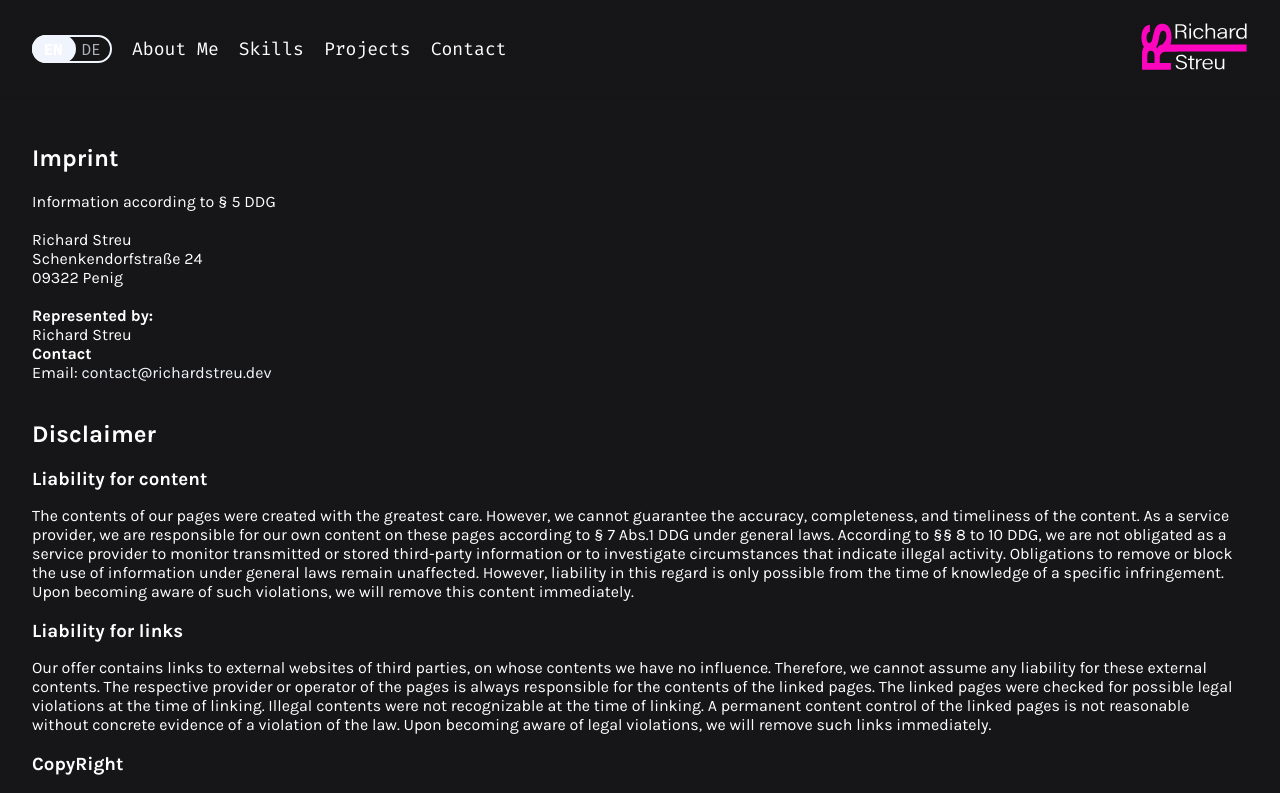
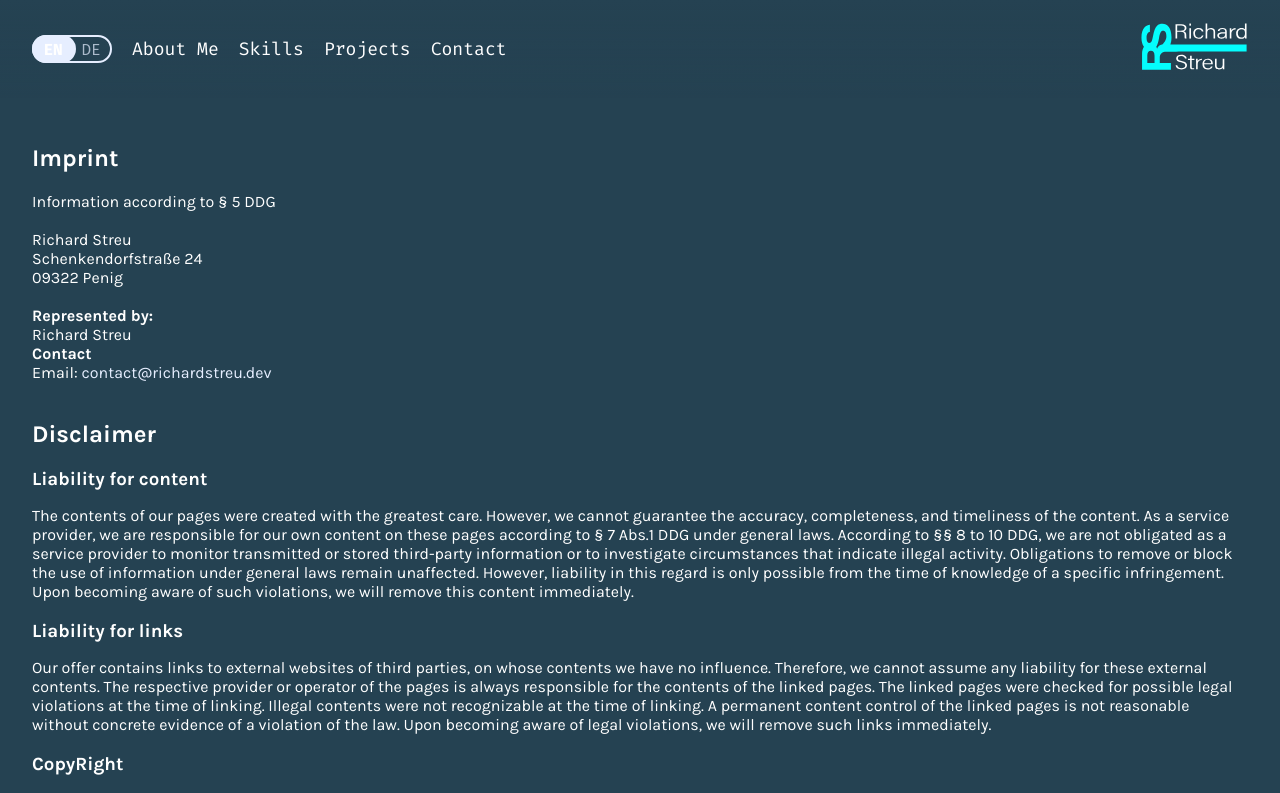
Before and after one commit to RichardStreu/portfolioAngular, an Angular app: page /imprint in a window 1280 px wide. Shown: the top 793 px of the page. Built offline with nearby package versions, Linux system fonts and the light colour scheme.

Commit message:
fix: update color variables for consistency and improved styling

```diff
--- a/src/styles.scss
+++ b/src/styles.scss
@@ -14,17 +14,17 @@ $color-bgDark: rgb(41, 41, 41);
 $color-text: rgb(255, 255, 255);
 $color-highLight: rgb(61, 207, 182);
 
-$color-bgDark: rgb(22, 22, 24);
+$color-bgDark: rgb(37, 66, 82);
 $color-text: white;
-$color-highLight: rgb(240, 244, 253);
+$color-highLight: rgb(230, 238, 255);
 
-// $color-bgDark: rgb(1, 47, 66);
+// $color-bgDark: #B3E5FC;
 // $color-text: rgb(240, 236, 228);
 // $color-highLight: rgb(190, 212, 66);
 
 $color-red: rgb(197, 106, 106);
 
-$color-singleHighlight: rgb(253, 4, 191);
+$color-singleHighlight: rgb(4, 253, 253);
 
 * {
   box-sizing: border-box;
```
